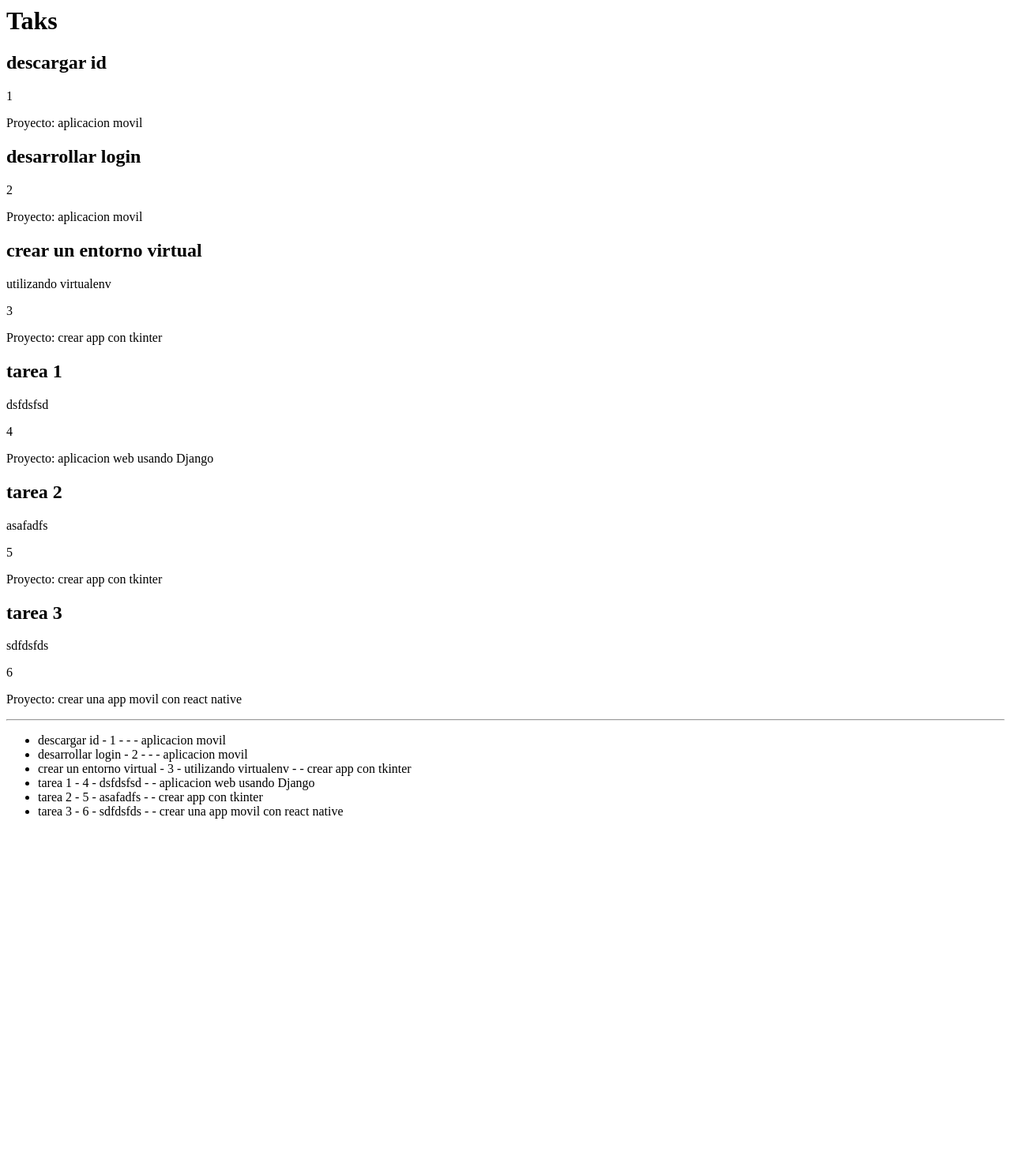
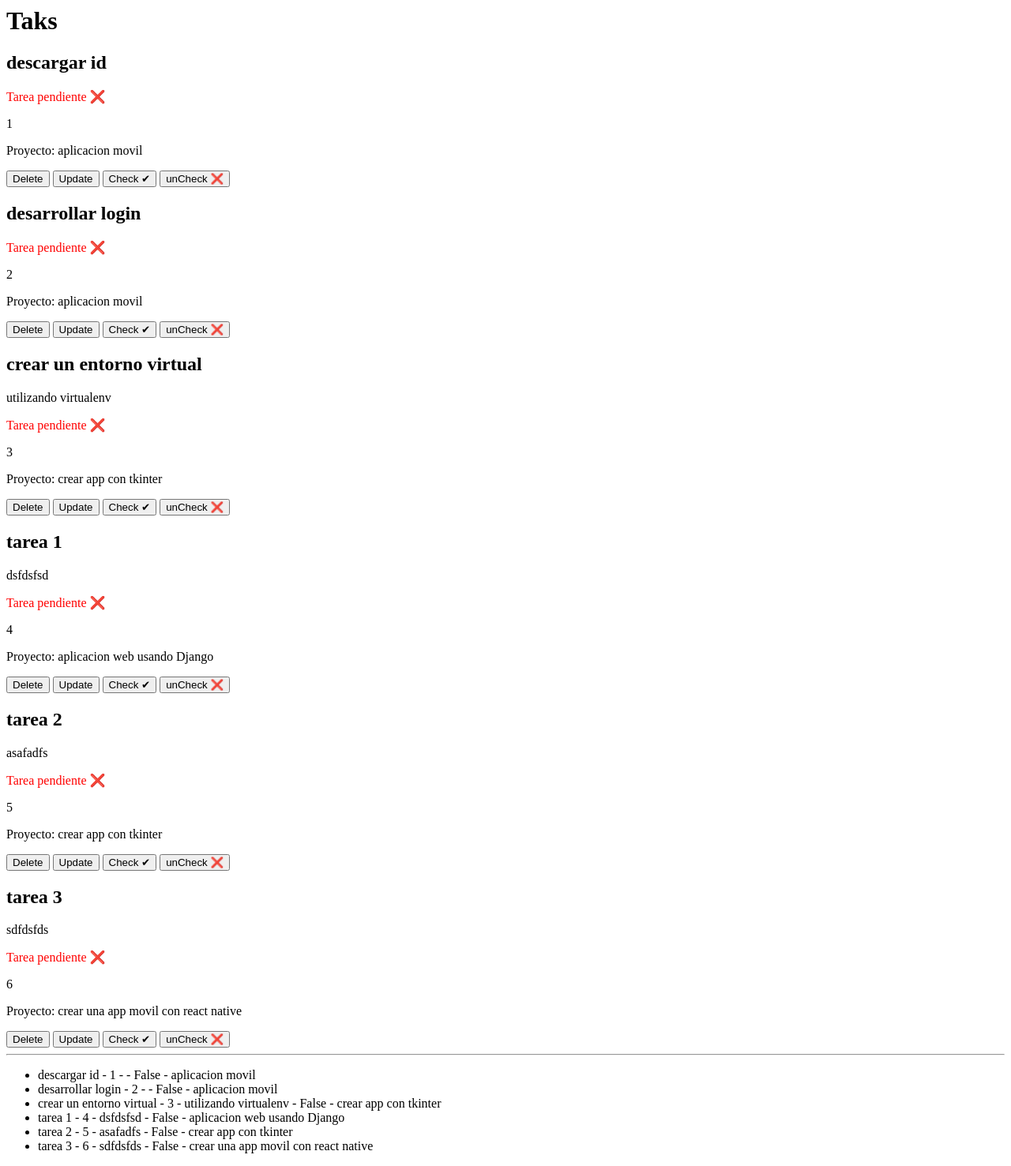
Before and after one commit to JorgeOrVerMur/Django-project, a Django app: page /myapp/tasks/ in a window 1280 px wide. Shown: the whole page at 79% size. Before the commit the page ends 1037 px from the top, so only its background shows below. Run offline with Django 5.2, Linux system fonts and the light colour scheme; data comes from the database, SQL or seed files in the repository; both versions use the stored data as it was after the commit.

Commit message:
feat: add done field to Task model and implement project and task display templates

```diff
--- a/myapp/models.py
+++ b/myapp/models.py
@@ -12,7 +12,8 @@ class Task(models.Model):
     title = models.CharField(max_length=200)
     description = models.TextField()
     project = models.ForeignKey(Project, on_delete=models.CASCADE)
+    done = models.BooleanField(default=False)
 
     def __str__(self):
         # return self.title
-        return f"{self.title} - {self.project.name}"
+        return f"{self.title} - {self.project.name} - {self.done}"
--- a/myapp/templates/tasks.html
+++ b/myapp/templates/tasks.html
@@ -4,9 +4,19 @@
 <div class="task">
     <h2>{{ task.title }}</h2>
     <p>{{ task.description }}</p>
-    <p>{{ task.done }}</p>
+    <!-- <p>{{ task.done }}</p> -->
+    {%if task.done == True%}
+    <p style="color: green;">Tarea realizada ✅</p>
+    {%else%}
+    <p style="color: red;">Tarea pendiente ❌</p>
+    {%endif%}
+
     <p>{{ task.id }}</p>
     <p>Proyecto: {{task.project.name}}</p>
+    <button type="button">Delete</button>
+    <button type="button">Update</button>
+    <button type="button">Check ✔</button>
+    <button type="button">unCheck ❌</button>
 </div>
 {% endfor %}
 
```
Also changed, not shown: myapp/templates/projects.html (+14 -0 lines), db.sqlite3, myapp/migrations/0003_task_done.py (added).
